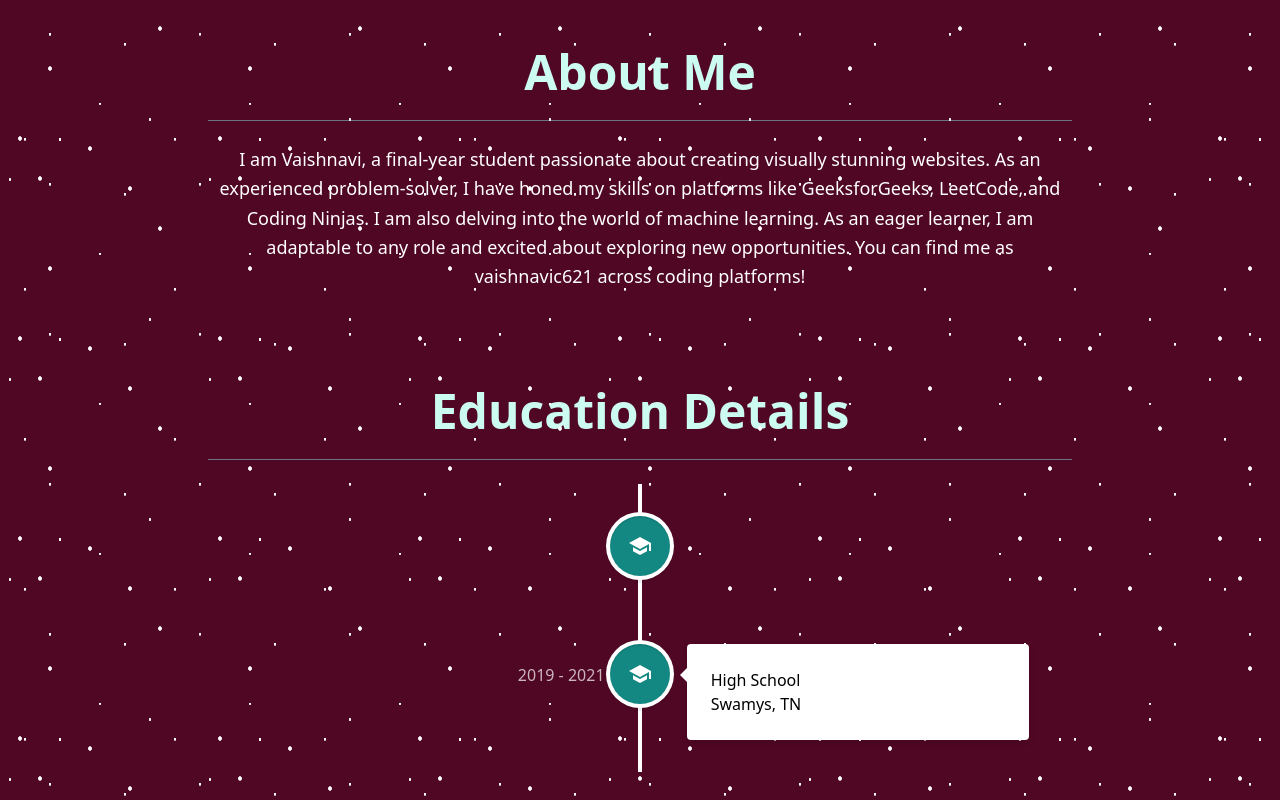
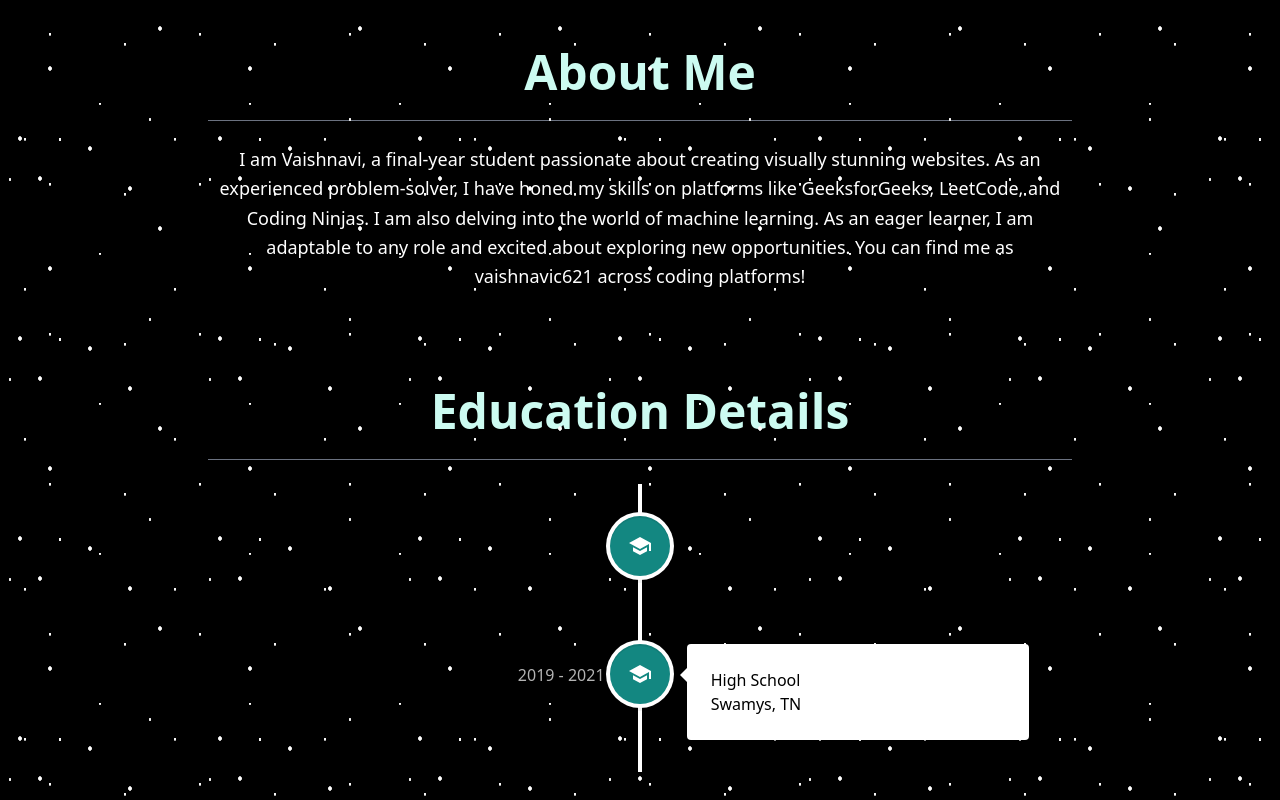
Before and after one commit to vaish621/Portfolio, a React (Create React App) app in the folder portfolio/client/: page /about in a window 1280 px wide. Shown: the top 800 px of the page. Built offline with nearby package versions, Linux system fonts and the light colour scheme.

Commit message:
Update About.js

```diff
--- a/portfolio/client/src/About.js
+++ b/portfolio/client/src/About.js
@@ -59,7 +59,7 @@ const About = () => {
 
     </div>
 
-    <div className="bg-pink-950">
+    <div className="bg-black">
       <div className="max-w-4xl mx-auto px-4 py-12">
         <h2 className="text-teal-100 text-3xl md:text-4xl lg:text-5xl font-bold text-center mb-6">About Me</h2>
         <hr className="border-gray-500 my-6" />
```
